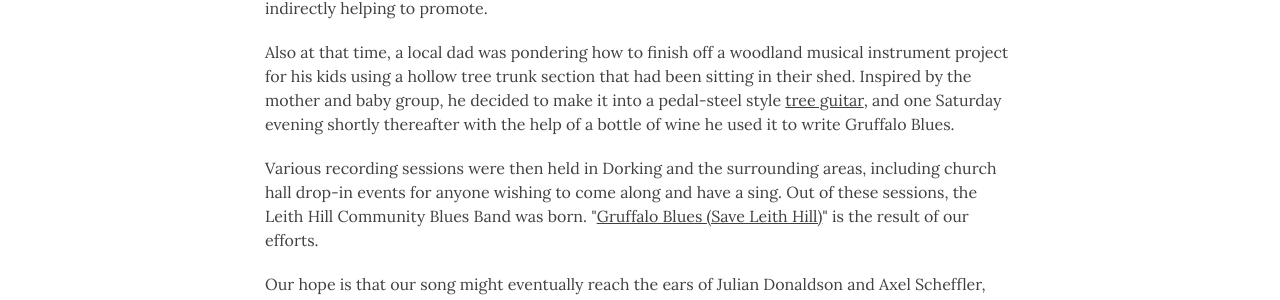
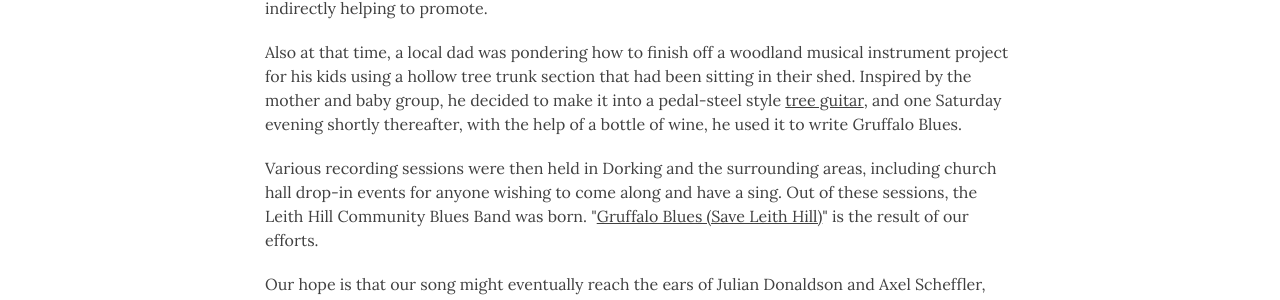
Before and after one commit to voiceforleithhill/leithhillblues.co.uk, a Jekyll site: the page built from index.html, in a window 1280 px wide. Shown: the part 663-963 px from the top of the page. Built offline with Jekyll 4.4.1, drawn with Linux system fonts in a browser that asks for light colours; nearby versions of some CDN libraries; the list of posts is cut into pages by our own code.

Commit message:
Content updates

```diff
--- a/index.html
+++ b/index.html
@@ -8,7 +8,7 @@
 
 <p>During the summer just passed, a local mother and baby group had the idea of doing some Gruffalo-themed family protest events, as the Forestry Commission had recently been promoting Gruffalo-branded activities in places such as Alice Holt forest. The group were pretty sure that Julia Donaldson and Axel Scheffler would be dismayed if they knew what their wonderful creation was indirectly helping to promote.</p>
 
-<p>Also at that time, a local dad was pondering how to finish off a woodland musical instrument project for his kids using a hollow tree trunk section that had been sitting in their shed. Inspired by the mother and baby group, he decided to make it into a pedal-steel style <a href="{{ site.baseurl }}/tree-guitar">tree guitar</a>, and one Saturday evening shortly thereafter with the help of a bottle of wine he used it to write Gruffalo Blues.</p>
+<p>Also at that time, a local dad was pondering how to finish off a woodland musical instrument project for his kids using a hollow tree trunk section that had been sitting in their shed. Inspired by the mother and baby group, he decided to make it into a pedal-steel style <a href="{{ site.baseurl }}/tree-guitar">tree guitar</a>, and one Saturday evening shortly thereafter, with the help of a bottle of wine, he used it to write Gruffalo Blues.</p>
 
 <p>Various recording sessions were then held in Dorking and the surrounding areas, including church hall drop-in events for anyone wishing to come along and have a sing. Out of these sessions, the Leith Hill Community Blues Band was born. "<a href="{{ site.baseurl }}/song">Gruffalo Blues (Save Leith Hill)</a>" is the result of our efforts.</p>
 
```
